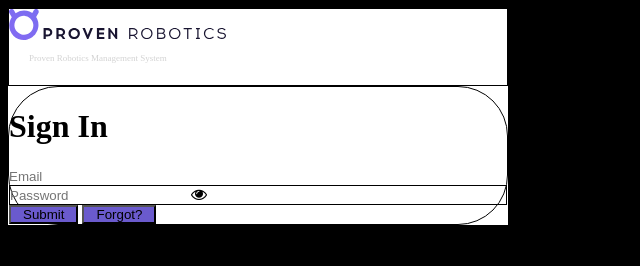
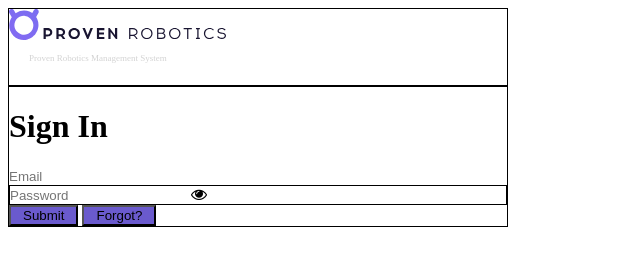
Before and after one commit to RanaMana/rana_project, a plain HTML site: page index.html in a window 1280 px wide. Shown: the whole page, without its empty margins (0-640 px from the left). Drawn offline with Linux system fonts and the light colour scheme.

Commit message:
general styling

```diff
--- a/main.css
+++ b/main.css
@@ -1,6 +1,6 @@
 body {
   display: inline-block;
-  background-color: rgb(0, 0, 0);
+  background-color: rgb(F, F, F);
   height: 100%;
   width: 100%;
 }
@@ -30,7 +30,7 @@ input {
 }
 button {
   background-color: slateblue;
-  padding: 0px 12px;
+  padding: 1px 12px;
   cursor: pointer;
 }
 .input {
@@ -44,7 +44,7 @@ button {
 }
 #login {
   border: 1px black solid;
-  border-radius: 50px;
+  border-radius: 0px;
 }
 .username-input {
   border: 1px blue dotted;
```
